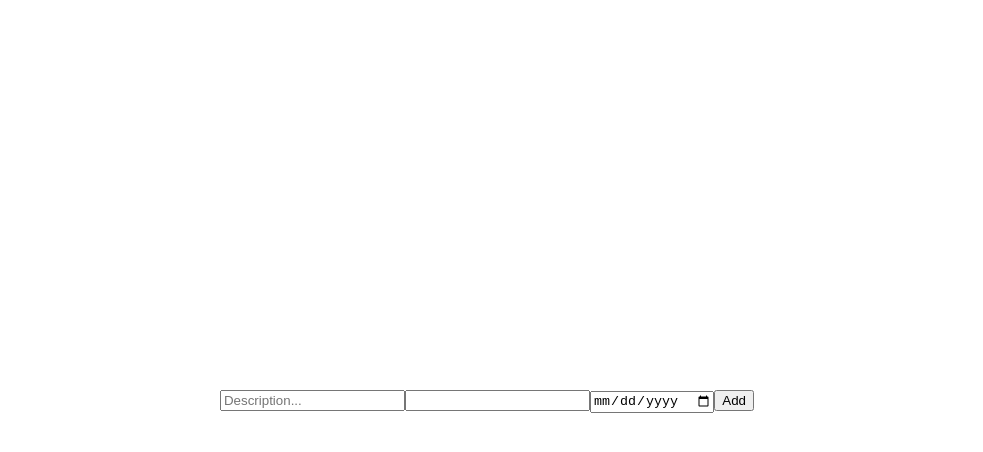
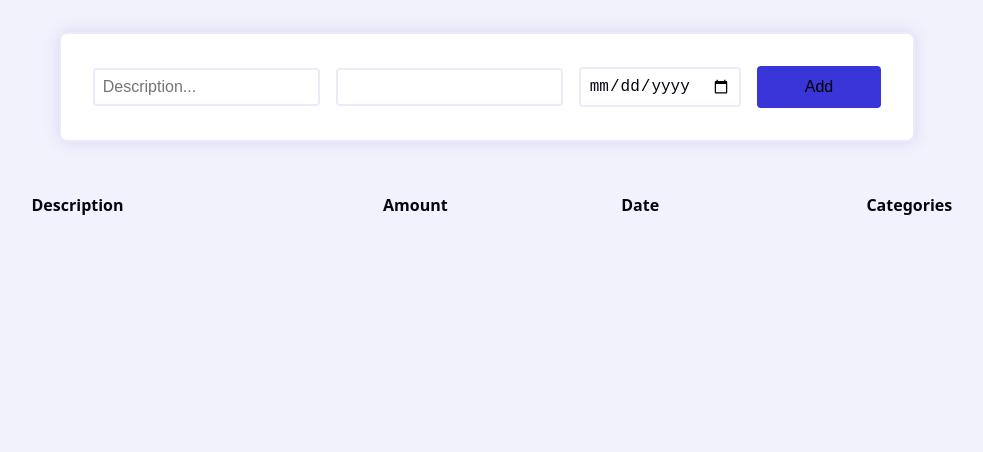
Before and after one commit to Leonard-Atorough/JS-Projects-and-components, a website built with Vite: page expense-tracker/index.html in a window 1280 px wide. Shown: the whole page, without its empty margins (153-1136 px from the left). Built offline with nearby package versions, Linux system fonts and the light colour scheme.

Commit message:
start styling the dashboard

```diff
--- /dev/null
+++ b/expense-tracker/src/css/_colors.css
@@ -0,0 +1,67 @@
+:root {
+  --text: #050413;
+  --background: #f2f2fc;
+  --primary: #3a35d9;
+  --secondary: #e78e9e;
+  --accent: #dd845d;
+
+  --text-50: #ebeafb;
+  --text-100: #d7d5f6;
+  --text-200: #afabed;
+  --text-300: #8781e4;
+  --text-400: #6057db;
+  --text-500: #382dd2;
+  --text-600: #2d24a8;
+  --text-700: #211b7e;
+  --text-800: #161254;
+  --text-900: #0b092a;
+  --text-950: #060415;
+
+  --background-50: #eaeafa;
+  --background-100: #d5d5f6;
+  --background-200: #acacec;
+  --background-300: #8282e3;
+  --background-400: #5959d9;
+  --background-500: #2f2fd0;
+  --background-600: #2626a6;
+  --background-700: #1c1c7d;
+  --background-800: #131353;
+  --background-900: #09092a;
+  --background-950: #050515;
+
+  --primary-50: #eaeafb;
+  --primary-100: #d5d4f7;
+  --primary-200: #aca9ef;
+  --primary-300: #827ee7;
+  --primary-400: #5854de;
+  --primary-500: #2f29d6;
+  --primary-600: #2521ab;
+  --primary-700: #1c1881;
+  --primary-800: #131056;
+  --primary-900: #09082b;
+  --primary-950: #050415;
+
+  --secondary-50: #fbeaed;
+  --secondary-100: #f6d5db;
+  --secondary-200: #edabb7;
+  --secondary-300: #e48193;
+  --secondary-400: #db576f;
+  --secondary-500: #d22d4b;
+  --secondary-600: #a8243c;
+  --secondary-700: #7e1b2d;
+  --secondary-800: #54121e;
+  --secondary-900: #2a090f;
+  --secondary-950: #150408;
+
+  --accent-50: #fbefea;
+  --accent-100: #f6dfd5;
+  --accent-200: #edbfab;
+  --accent-300: #e49f81;
+  --accent-400: #db7e57;
+  --accent-500: #d25e2d;
+  --accent-600: #a84b24;
+  --accent-700: #7e391b;
+  --accent-800: #542612;
+  --accent-900: #2a1309;
+  --accent-950: #150904;
+}
--- /dev/null
+++ b/expense-tracker/src/css/_typography.css
@@ -0,0 +1,18 @@
+:root {
+  --base-font-size: 1em;
+  --scale-ratio: 1.333;
+  --font-size-1: clamp(14px, var(--base-font-size), 18px);
+  --font-size-2: clamp(18px, calc(var(--font-size-1) * var(--scale-ratio)), 24px);
+  --font-size-3: clamp(24px, calc(var(--font-size2) * var(var(--scale-ratio))), 32px);
+  --font-size-4: clamp(34px, calc(var(--font-size-3) * var(var(--scale-ratio))), 42px);
+  --font-size-5: clamp(46px, calc(var(--font-size-4) * var(var(--scale-ratio))), 54px);
+  --font-size-6: clamp(62px, calc(var(--font-size-5) * var(var(--scale-ratio))), 72px);
+  --font-size-7: clamp(, calc(var(--font-size-6) * var(var(--scale-ratio))));
+}
+
+p,
+input,
+textarea,
+button {
+  font-size: var(--font-size-1);
+}
--- a/expense-tracker/src/css/style.css
+++ b/expense-tracker/src/css/style.css
@@ -1,16 +1,25 @@
+@import url("./_colors.css");
+@import url("./_typography.css");
+
 :root {
   font-family: system-ui, Avenir, Helvetica, Arial, sans-serif;
   line-height: 1.5;
   font-weight: 400;
 
   color-scheme: light dark;
-  background-color: rgba(255, 255, 255, 0.87);
-  color: #242424;
+  background-color: var(--background);
+  color: var(--text);
 
   font-synthesis: none;
   text-rendering: optimizeLegibility;
   -webkit-font-smoothing: antialiased;
   -moz-osx-font-smoothing: grayscale;
+}
+
+*,
+*::before,
+*::after {
+  box-sizing: border-box;
 }
 
 a {
@@ -25,19 +34,23 @@ a:hover {
 body {
   margin: 0;
   display: flex;
-  place-items: center;
+  justify-content: center;
   min-width: 320px;
   min-height: 100vh;
-}
-
-h1 {
-  font-size: 3.2em;
-  line-height: 1.1;
 }
 
 #app {
   max-width: 1280px;
   margin: 0 auto;
-  padding: 2rem;
+  padding: 1rem;
   text-align: center;
+  width: 100%;
+  display: flex;
+  flex-direction: column;
+  gap: 1rem;
 }
+
+.container {
+  padding: 1rem;
+  margin: 0 auto;
+}
--- /dev/null
+++ b/expense-tracker/src/ui/components/expenseForm.module.css
@@ -0,0 +1,39 @@
+input {
+  color: inherit;
+}
+.add-form {
+  display: flex;
+  justify-content: center;
+  align-items: center;
+  gap: 1rem;
+  padding: 2rem;
+  background-color: #fff;
+  border: 2px solid var(--text-50);
+  border-radius: 0.5rem;
+  box-shadow: 0 0 1rem var(--text-100);
+  transition: transform 0.1s ease;
+  min-height: 110px;
+  height: 100%;
+
+  &:hover,
+  &:focus-within {
+    transform: scale(1.01);
+    border: 2px sold var(--text-100);
+  }
+
+  > .input {
+    background-color: #fff;
+    border: 2px solid var(--text-50);
+    border-radius: 0.25rem;
+    padding: 0.5rem;
+    color: var(--text);
+  }
+
+  > .button {
+    height: 100%;
+    padding: 0 3rem;
+    border-radius: 0.25rem;
+    background-color: var(--primary);
+    border: none;
+  }
+}
--- a/expense-tracker/src/ui/components/expenseForm.ts
+++ b/expense-tracker/src/ui/components/expenseForm.ts
@@ -1,8 +1,11 @@
 import type { Expense } from "../../models/expense";
 import { appStore } from "../../state/store";
 
+import styles from "./expenseForm.module.css";
+
 export const mountAddExpenseForm = (container: HTMLElement): void => {
   const form = createForm();
+  form.classList.add(`${styles["add-form"]}`);
 
   form.addEventListener("submit", (e) => {
     e.preventDefault();
@@ -30,22 +33,26 @@ function createForm(): HTMLFormElement {
   let fragement = new DocumentFragment();
 
   const expenseDescription = document.createElement("input");
+  expenseDescription.classList.add(`${styles.input}`);
   expenseDescription.name = "desc";
   expenseDescription.placeholder = "Description...";
   expenseDescription.required = true;
 
   const expenseAmount = document.createElement("input");
+  expenseAmount.classList.add(`${styles.input}`);
   expenseAmount.name = "amount";
   expenseAmount.type = "number";
   expenseAmount.step = "0.01";
   expenseAmount.required = true;
 
   const expenseDate = document.createElement("input");
+  expenseDate.classList.add(`${styles.input}`);
   expenseDate.name = "date";
   expenseDate.type = "date";
   expenseDate.required = true;
 
   const button = document.createElement("button");
+  button.classList.add(`${styles.button}`);
   button.type = "submit";
   button.textContent = "Add";
 
--- a/expense-tracker/src/ui/views/dashboard.ts
+++ b/expense-tracker/src/ui/views/dashboard.ts
@@ -4,12 +4,20 @@ import { createExpenseRow } from "../components/expenseRow";
 
 export function initDashboard(root: HTMLElement) {
   const addExpenseForm = document.createElement("div");
-  addExpenseForm.className = "add-form";
+  addExpenseForm.id = "addExpenseForm";
+  addExpenseForm.className = "container";
   mountAddExpenseForm(addExpenseForm);
 
+  const table = document.createElement("table");
+  const thead = document.createElement("thead");
   const tbody = document.createElement("tbody");
-  const table = document.createElement("table");
-  table.appendChild(tbody);
+
+  const tr = document.createElement("tr");
+  thead.appendChild(tr);
+  createSummaryTableHeaders(tr);
+
+  table.append(thead, tbody);
+  table.style.padding = "1rem";
 
   const usubscribe = appStore.subscribe((state) => {
     tbody.innerHTML = "";
@@ -18,3 +26,11 @@ export function initDashboard(root: HTMLElement) {
 
   root.append(addExpenseForm, table);
 }
+function createSummaryTableHeaders(headElement: HTMLTableRowElement) {
+  const headings = ["Description", "Amount", "Date", "Categories"];
+  headings.forEach((heading) => {
+    const el = document.createElement("th");
+    el.textContent = heading;
+    headElement.appendChild(el);
+  });
+}
```
